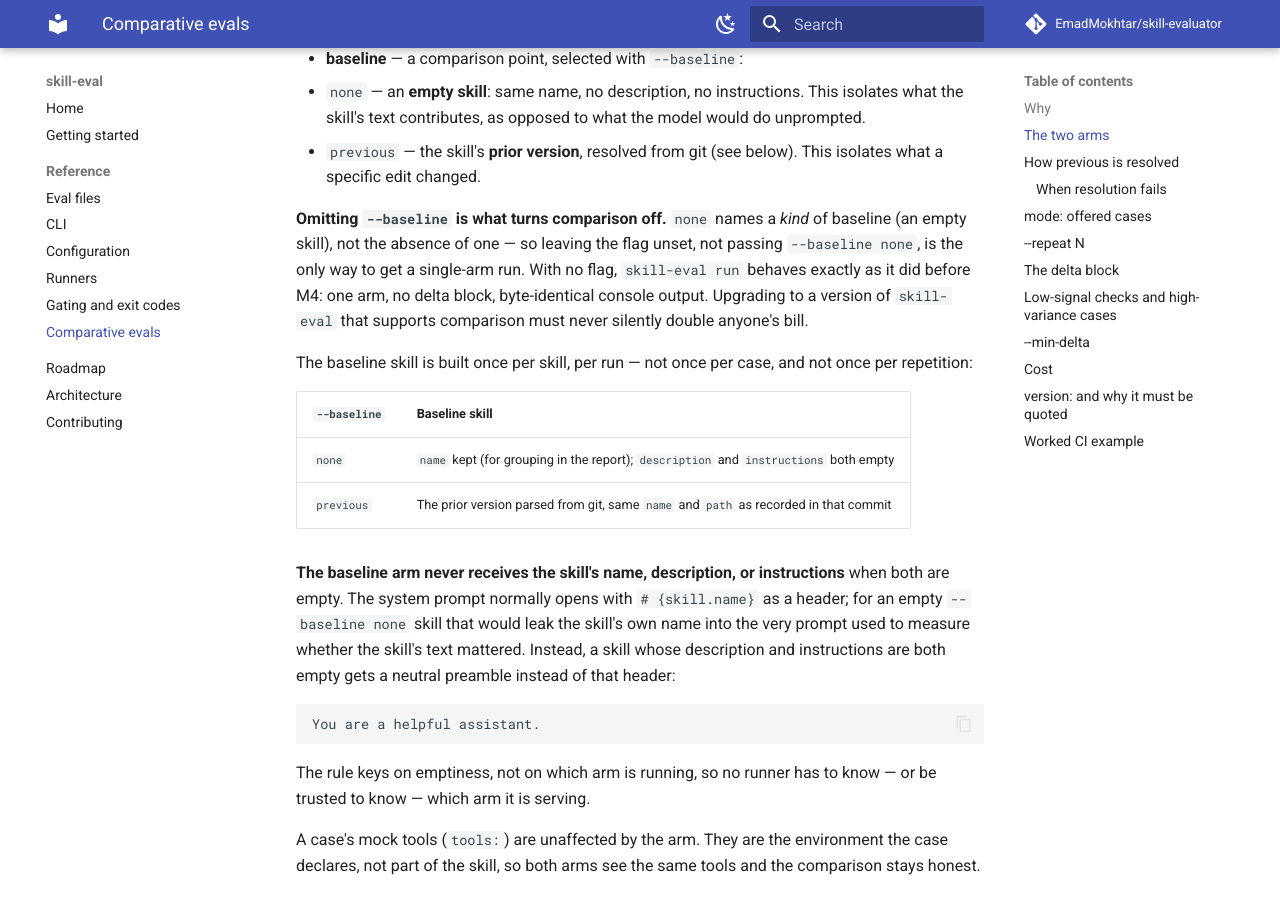
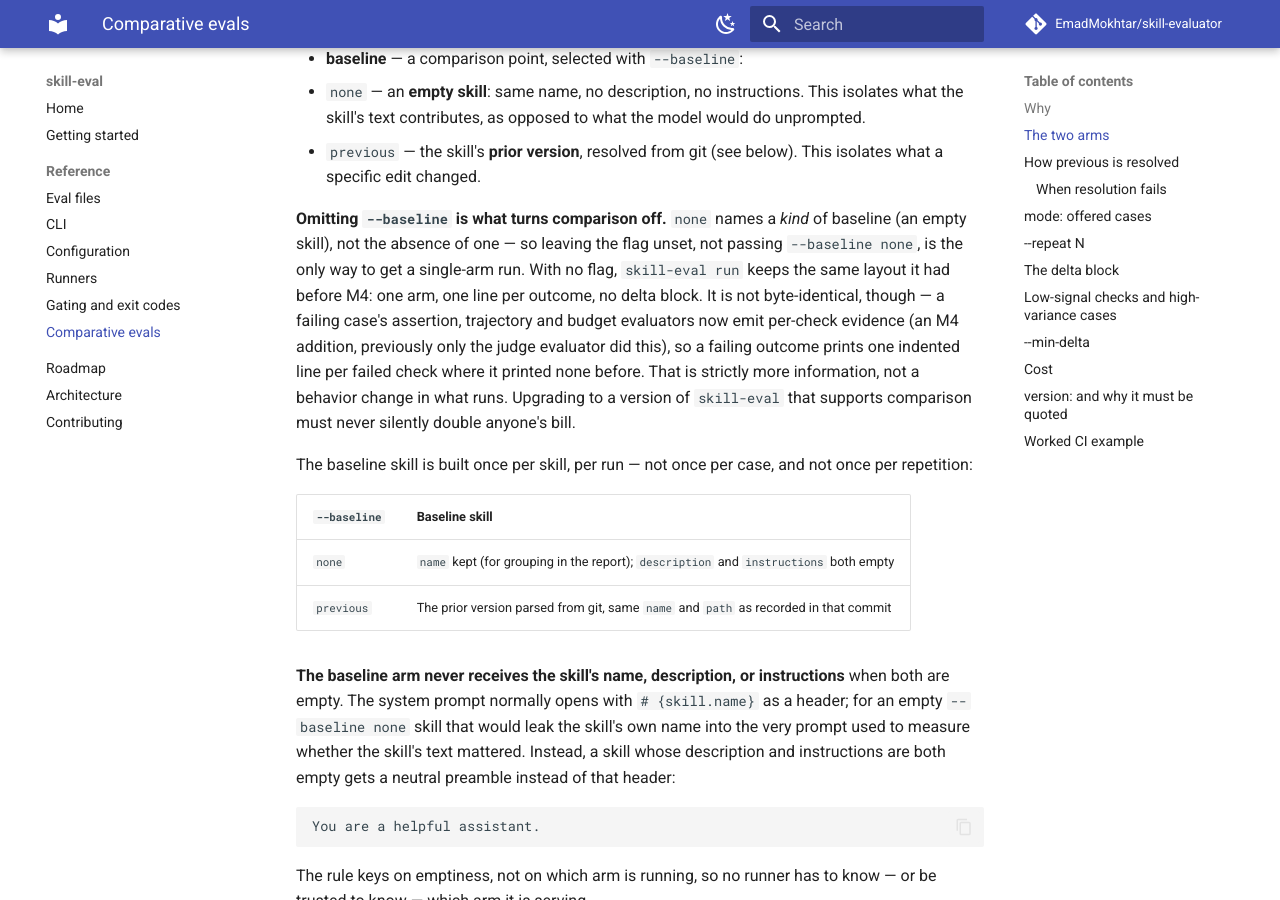
Before and after one commit to EmadMokhtar/skill-evaluator, an MkDocs documentation site: the page built from docs/comparative-evals.md, in a window 1280 px wide and 900 px high, scrolled down 479 px. Built offline with MkDocs 1.6.1 and Material for MkDocs 9.7.7, drawn with Linux system fonts in a browser that asks for light colours; comment, search, counter and statistics services are not loaded.

Commit message:
docs: correct version-quoting and console-parity claims for M4
getting-started.md said an unquoted version fails parsing, contradicting
its own unquoted `version: 1.0.0` example -- three-part semver is
already text to YAML; only a two-part decimal like 1.20 collapses to a
number. comparative-evals.md claimed --baseline-less console output is
byte-identical to M3, which stopped being true once the assertion,
trajectory and budget evaluators started emitting per-check evidence for
failing cases. gating.md now states the JSON report changed additively
and documents the new baseline_errored summary field.

Co-Authored-By: Claude Opus 5 <noreply@anthropic.com>

```diff
--- a/docs/comparative-evals.md
+++ b/docs/comparative-evals.md
@@ -22,9 +22,13 @@ Every case can run in two **arms**:
 
 **Omitting `--baseline` is what turns comparison off.** `none` names a *kind* of baseline (an
 empty skill), not the absence of one — so leaving the flag unset, not passing `--baseline
-none`, is the only way to get a single-arm run. With no flag, `skill-eval run` behaves exactly
-as it did before M4: one arm, no delta block, byte-identical console output. Upgrading to a
-version of `skill-eval` that supports comparison must never silently double anyone's bill.
+none`, is the only way to get a single-arm run. With no flag, `skill-eval run` keeps the same
+layout it had before M4: one arm, one line per outcome, no delta block. It is not
+byte-identical, though — a failing case's assertion, trajectory and budget evaluators now
+emit per-check evidence (an M4 addition, previously only the judge evaluator did this), so a
+failing outcome prints one indented line per failed check where it printed none before. That
+is strictly more information, not a behavior change in what runs. Upgrading to a version of
+`skill-eval` that supports comparison must never silently double anyone's bill.
 
 The baseline skill is built once per skill, per run — not once per case, and not once per
 repetition:
```
Also changed, not shown: docs/gating.md (+9 -0 lines), docs/getting-started.md (+5 -3 lines).
